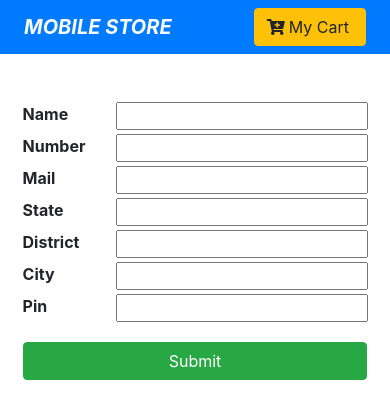
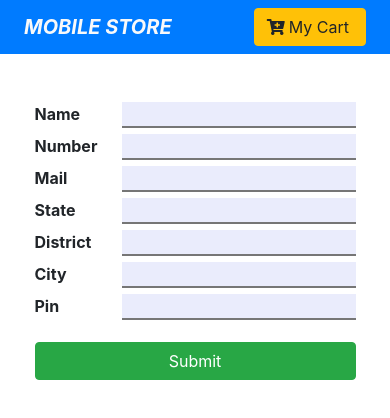
Before and after one commit to sundarbadagala/mobilestore, a React (Create React App) app: page /sign in a window 390 px wide. Shown: the top 418 px of the page. Built offline with nearby package versions, Linux system fonts and the light colour scheme.

Commit message:
'stylesheet-eidited'

```diff
--- a/src/components/Styles.css
+++ b/src/components/Styles.css
@@ -23,12 +23,33 @@
 .card-hover:hover{
     box-shadow: 0px 0px 2px black;
 }
+.error-text{
+    font-size: 11px;
+    color: red;
+}
+.error-input{
+    border-top: none;
+    border-left: none;
+    border-right: none;
+    background-color: rgb(234, 236, 252);
+    width: 100%;
+}
+.error-input:focus{
+    background-color:rgb(232, 232, 252);
+    outline: none;
+}
+.form-width{
+    width: 30%;
+}
 @media screen and (max-width:480px) {
     .headear-font{
         font-size: 20px;
     }
     .card-size{
         width: 160px;
+    }
+    .form-width{
+        width: 90%;
     }
 }
 @media screen and (max-width:320px) {
```
